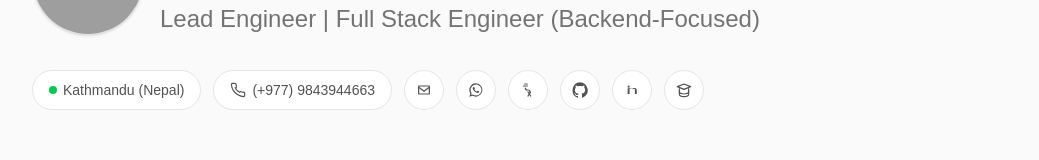
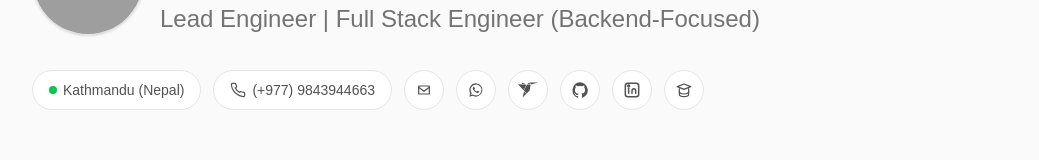
Before and after one commit to AmitGupta1994/amitgupta-portfolio, a Next.js app in the folder apps/frontend/: page / in a window 1280 px wide. Shown: the part 209-369 px from the top of the page, without its empty margins (120-1159 px from the left). Built offline with nearby package versions, Linux system fonts and the light colour scheme; grey boxes are pictures that could not be loaded.

Commit message:
[fix][icons]: fix the icon in Hero section

```diff
--- a/apps/frontend/src/components/Hero.tsx
+++ b/apps/frontend/src/components/Hero.tsx
@@ -97,14 +97,17 @@ export default function Hero({ name, headline, imageUrl, contact }: HeroProps) {
             target="_blank"
             rel="noreferrer"
             aria-label="Freelancer"
-            className="flex h-10 w-10 items-center justify-center rounded-full border border-neutral-200 bg-white transition hover:bg-neutral-100"
+            className="flex h-10 w-10 items-center justify-center overflow-hidden rounded-full border border-neutral-200 bg-white transition hover:bg-neutral-100"
           >
-            <svg viewBox="0 0 24 24" className="h-4 w-4" fill="none" stroke="currentColor" strokeWidth="1.8" strokeLinecap="round" strokeLinejoin="round">
-              <path d="M5 6h6" />
-              <path d="M7 3h4" />
-              <path d="M8 9c0 2 1 3 3 3h1c2 0 3 1 3 3v1" />
-              <path d="m12 15 4 6" />
-              <path d="m16 15-4 6" />
+            <svg
+              id="Layer_1"
+              data-name="Layer 1"
+              xmlns="http://www.w3.org/2000/svg"
+              viewBox="0 0 122.88 91.38"
+              className="h-5 w-5 shrink-0"
+              fill="currentColor"
+            >
+              <path d="M72.19,0l8.37,11.74L122.88,0Zm-44,91.38L51.08,69,37.3,54.19,28.18,91.38ZM68.7,0,56.46,11l20.59.77L68.7,0ZM21.11,0l4.42,9,24.23,1.51L21.11,0Zm13,46.73L52,13.33,0,10.52,34.09,46.73Zm2.08,2.11L53.08,67,71.73,48.72l5.79-34L54.79,13.51,36.17,48.84Zm0,0Z" />
             </svg>
           </a>
         ) : null}
@@ -131,8 +134,11 @@ export default function Hero({ name, headline, imageUrl, contact }: HeroProps) {
             aria-label="LinkedIn"
             className="flex h-10 w-10 items-center justify-center rounded-full border border-neutral-200 bg-white transition hover:bg-neutral-100"
           >
-            <svg viewBox="0 0 24 24" className="h-4 w-4" fill="currentColor">
-              <path d="M6.94 8.5A1.56 1.56 0 1 0 6.94 5.38a1.56 1.56 0 0 0 0 3.12ZM5.5 9.5h2.88V18H5.5zM10.2 9.5h2.76v1.16h.04c.38-.72 1.32-1.48 2.72-1.48 2.9 0 3.43 1.91 3.43 4.39V18h-2.88v-7.56h-2.76v.95h-.04c-.4-.75-1.3-1.54-2.68-1.54-2.56 0-3.55 1.69-3.55 4.02V18H5.5V9.5h4.7Z" />
+            <svg viewBox="0 0 24 24" className="h-5 w-5" fill="none" stroke="currentColor" strokeWidth="1.8" strokeLinecap="round" strokeLinejoin="round">
+              <rect x="4" y="4" width="16" height="16" rx="3" />
+              <path d="M8 10v6" />
+              <path d="M8 8.2a1.1 1.1 0 1 0 0-2.2 1.1 1.1 0 0 0 0 2.2Z" />
+              <path d="M12 16v-3.2a2.2 2.2 0 0 1 4.4 0V16" />
             </svg>
           </a>
         ) : null}
```
